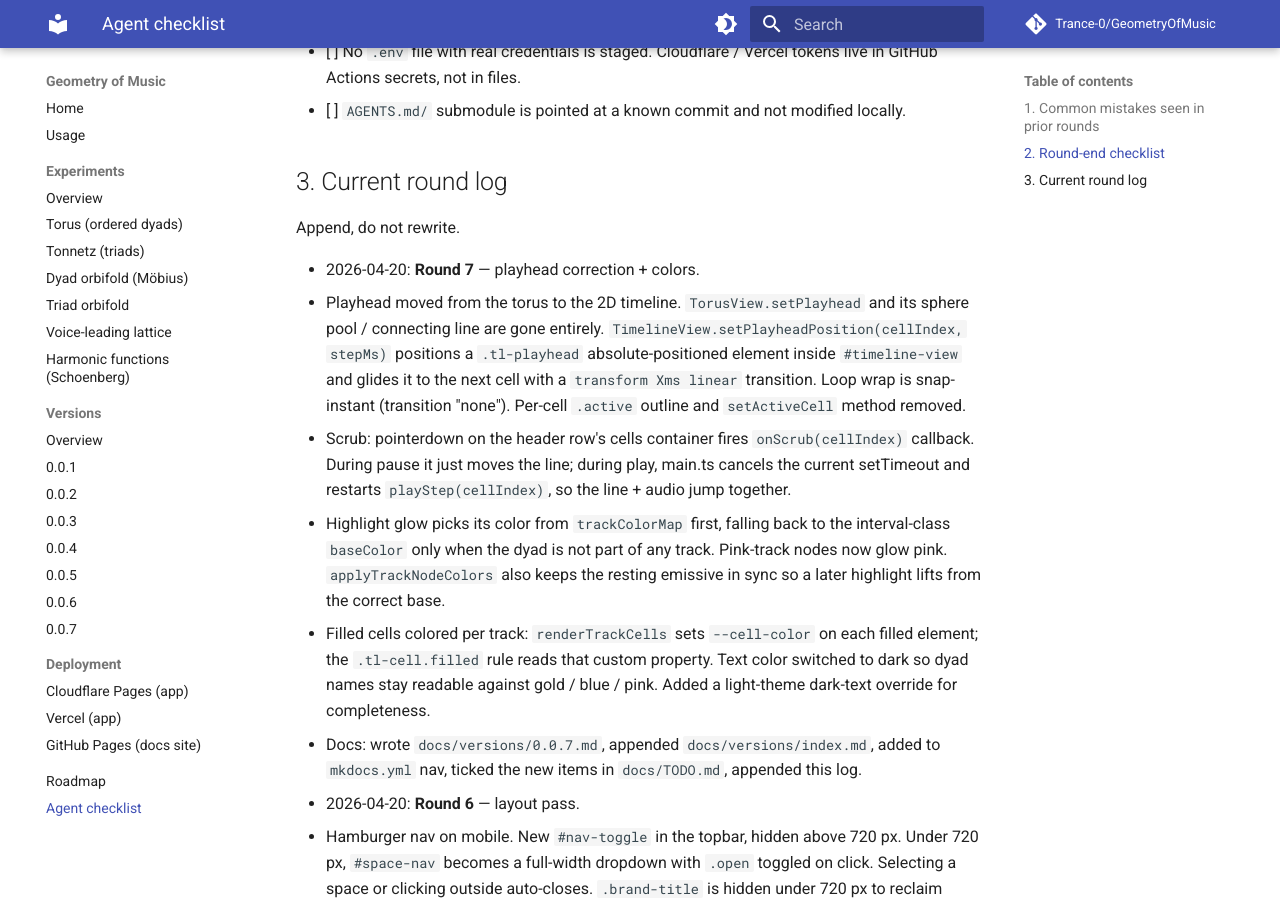
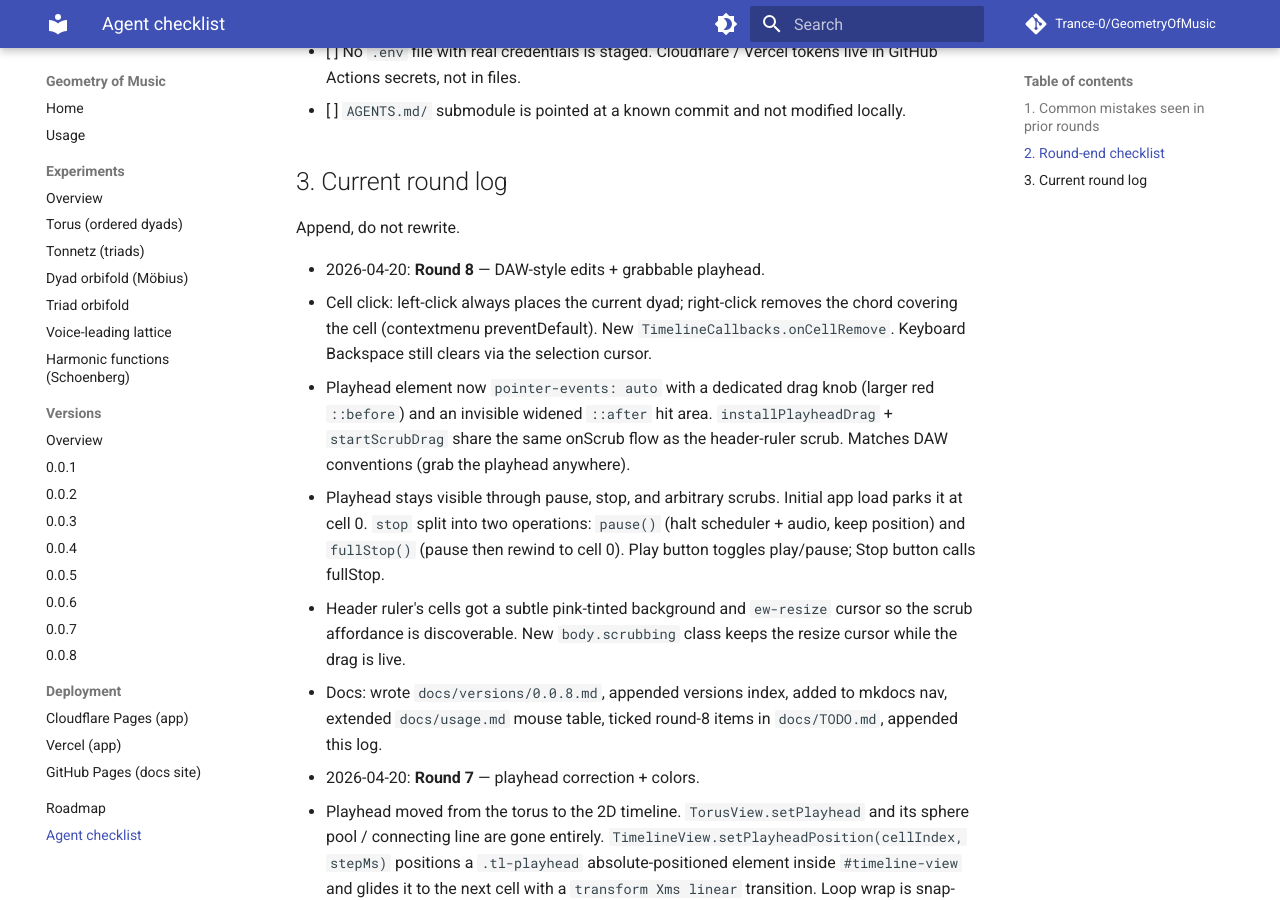
Before and after one commit to Trance-0/GeometryOfMusic, an MkDocs documentation site: the page built from docs/LLM_CHECK.md, in a window 1280 px wide and 900 px high, scrolled down 1295 px. Built offline with MkDocs 1.6.1 and Material for MkDocs 9.7.7, drawn with Linux system fonts in a browser that asks for light colours; comment, search, counter and statistics services are not loaded.

Commit message:
feat: left=place / right=remove on cells, grabbable always-on playhead
Timeline edit semantics brought in line with DAW conventions.

Cell click:
- Left-click always places the current dyad at the cell, overwriting
  any chord covering that cell. No more toggle-clear-on-left-click.
- Right-click removes the chord covering the cell. The browser
  context menu is suppressed on cells so the gesture is clean.
- New TimelineCallbacks.onCellRemove(trackIndex, cellIndex); the old
  onCellClick is now strictly "place".
- Keyboard Backspace still clears via the selection cursor.

Playhead is a first-class draggable control:
- .tl-playhead has pointer-events: auto, cursor: ew-resize, an
  enlarged red knob via ::before, and an invisible widened hit
  area via ::after so the 2px line is easy to grab.
- New TimelineView.installPlayheadDrag + startScrubDrag. The same
  drag flow runs whether the user grabs the playhead itself or
  the header-ruler cells; both end up calling onScrub(cellIndex).
- The red line is visible from app start (parked at cell 0) and
  survives pause, stop, and arbitrary scrubs, so the user can
  always see and grab it.
- Header ruler has a subtle pink-tinted background and ew-resize
  cursor so the scrub affordance is discoverable. New
  body.scrubbing class locks the resize cursor during a drag.

Play vs Stop:
- Play button is a Play / Pause toggle. Pause halts the scheduler
  and audio but leaves the playhead where it was; next Play
  resumes from that cell.
- Stop button pauses AND rewinds the playhead to cell 0.
- Scrubbing while playing cancels the current step, silences held
  notes, and restarts playStep(cellIndex) so audio jumps with
  the line.

Docs:
- versions/0.0.8.md written and added to mkdocs nav.
- versions/index.md row appended.
- usage.md gains a timeline-mouse table (column-aligned to satisfy
  markdown-lint MD060) and a paragraph on Play vs Stop.
- TODO ticks off the round-8 items.
- LLM_CHECK round log appended.

Verified: npm run typecheck clean; npm run build clean; python -m
mkdocs build --strict clean.

Co-Authored-By: Claude Opus 4.7 (1M context) <noreply@anthropic.com>

```diff
--- a/docs/LLM_CHECK.md
+++ b/docs/LLM_CHECK.md
@@ -60,6 +60,28 @@ for the canonical checklist. The items that need extra care in this repo:
 
 Append, do not rewrite.
 
+- 2026-04-20: **Round 8** — DAW-style edits + grabbable playhead.
+  - Cell click: left-click always places the current dyad;
+    right-click removes the chord covering the cell (contextmenu
+    preventDefault). New `TimelineCallbacks.onCellRemove`.
+    Keyboard Backspace still clears via the selection cursor.
+  - Playhead element now `pointer-events: auto` with a dedicated
+    drag knob (larger red `::before`) and an invisible widened
+    `::after` hit area. `installPlayheadDrag` + `startScrubDrag`
+    share the same onScrub flow as the header-ruler scrub. Matches
+    DAW conventions (grab the playhead anywhere).
+  - Playhead stays visible through pause, stop, and arbitrary
+    scrubs. Initial app load parks it at cell 0. `stop` split into
+    two operations: `pause()` (halt scheduler + audio, keep
+    position) and `fullStop()` (pause then rewind to cell 0).
+    Play button toggles play/pause; Stop button calls fullStop.
+  - Header ruler's cells got a subtle pink-tinted background and
+    `ew-resize` cursor so the scrub affordance is discoverable.
+    New `body.scrubbing` class keeps the resize cursor while the
+    drag is live.
+  - Docs: wrote `docs/versions/0.0.8.md`, appended versions index,
+    added to mkdocs nav, extended `docs/usage.md` mouse table,
+    ticked round-8 items in `docs/TODO.md`, appended this log.
 - 2026-04-20: **Round 7** — playhead correction + colors.
   - Playhead moved from the torus to the 2D timeline.
     `TorusView.setPlayhead` and its sphere pool / connecting line
--- a/mkdocs.yml
+++ b/mkdocs.yml
@@ -54,6 +54,7 @@ nav:
       - 0.0.5: versions/0.0.5.md
       - 0.0.6: versions/0.0.6.md
       - 0.0.7: versions/0.0.7.md
+      - 0.0.8: versions/0.0.8.md
   - Deployment:
       - Cloudflare Pages (app): deployment/cloudflare-pages.md
       - Vercel (app): deployment/vercel.md
```
Also changed, not shown: docs/TODO.md (+6 -0 lines), docs/usage.md (+15 -0 lines), docs/versions/0.0.8.md (added, +64 -0 lines), docs/versions/index.md (+1 -0 lines), index.html (+17 -7 lines), src/style.css (+33 -8 lines), 2 other files.
